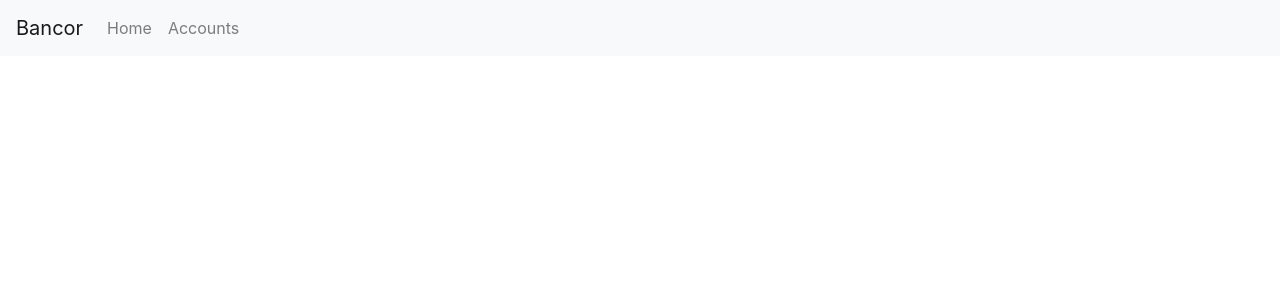
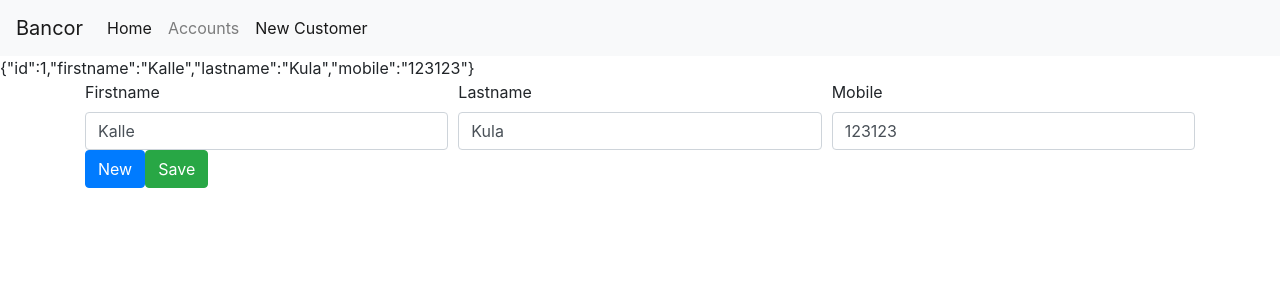
Before and after one commit to Greyhouse-Consulting/bankor.api, an Angular app: page /customer in a window 1280 px wide. Before the commit this address led to /. Shown: the top 300 px of the page. Built offline with nearby package versions, Linux system fonts and the light colour scheme.

Commit message:
Adding customer component

```diff
--- a/src/app/account/account.component.html
+++ b/src/app/account/account.component.html
@@ -2,4 +2,6 @@
 
 <div class="container">
   account works for id <b>{{id}}</b>!
+
+
 </div>
--- a/src/app/account/account.component.ts
+++ b/src/app/account/account.component.ts
@@ -10,7 +10,7 @@ export class AccountComponent implements OnInit {
 
   id: number;
 
-  constructor( private route: ActivatedRoute,) {
+  constructor( private route: ActivatedRoute) {
    }
 
   ngOnInit() {
--- a/src/app/app-routing.module.ts
+++ b/src/app/app-routing.module.ts
@@ -2,6 +2,7 @@ import { NgModule } from '@angular/core';
 import { Routes, RouterModule } from '@angular/router';
 import { AccountComponent } from './account/account.component';
 import { AccountsComponent } from './accounts/accounts.component';
+import { CustomerComponent } from './customer/customer.component';
 
 
 const appRoutes: Routes = [
@@ -12,6 +13,10 @@ const appRoutes: Routes = [
   {
     path: 'accounts',
     component: AccountsComponent
+  },
+  {
+    path: 'customer',
+    component: CustomerComponent
   }
 
 ];
--- a/src/app/app.component.html
+++ b/src/app/app.component.html
@@ -12,7 +12,9 @@
       <li class="nav-item">
         <a class="nav-link" [routerLink]='["/accounts"]' routerLinkActive="active">Accounts</a>
       </li>
-
+      <li class="nav-item">
+        <a class="nav-link" [routerLink]='["/customer"]' routerLinkActive="active">New Customer</a>
+      </li>
     </ul>
   </div>
 </nav>
--- /dev/null
+++ b/src/app/customer.ts
@@ -0,0 +1,8 @@
+export class Customer {
+
+    constructor(
+    public id : number,
+    public firstname : string,
+    public lastname : string,
+    public mobile : string) {}
+}
--- /dev/null
+++ b/src/app/customer/customer.component.html
@@ -0,0 +1,27 @@
+{{diagnostic}}
+<div class="container">
+
+  <div class="form-row">
+    <div class="col">
+      <label class="label" for="firstname">Firstname</label>
+      <input type="text" class="form-control" placeholder="Firstname" id="firstname" name="firstname" required minlength="4"
+        [(ngModel)]="model.firstname" #firstname="ngModel">
+      <div *ngIf="firstname.invalid && (firstname.dirty || firstname.touched)" class="alert alert-danger">
+        <div *ngIf="firstname.errors.required">Name is required.</div>
+        <div *ngIf="firstname.errors.minlength">Name must be at least 4 characters long.</div>
+      </div>
+    </div>
+    <div class="col">
+      <label class="label" for="lastname">Lastname</label>
+      <input type="text" class="form-control" placeholder="Lastname" id="lastname" [(ngModel)]="model.lastname"
+        required>
+    </div>
+    <div class="col">
+      <label class="label" for="mobile">Mobile</label>
+      <input type="text" class="form-control" placeholder="Mobile" id="mobile" required [(ngModel)]="model.mobile">
+    </div>
+  </div>
+
+  <button type="button" class="btn btn-primary" (click)="new()">New</button>
+  <button type="submit" class="btn btn-success">Save</button>
+</div>
--- /dev/null
+++ b/src/app/customer/customer.component.ts
@@ -0,0 +1,20 @@
+import { Component } from '@angular/core';
+import { Customer } from '../customer';
+
+@Component({
+  selector: 'app-customer',
+  templateUrl: './customer.component.html',
+  styleUrls: ['./customer.component.css']
+})
+export class CustomerComponent {
+
+  public model: Customer = new Customer(1, "Kalle", "Kula", "123123");
+
+  constructor() { }
+
+  public new(){
+    this.model = new Customer(-1, "", "","" );
+  }
+
+  get diagnostic() { return JSON.stringify(this.model); }
+}
--- /dev/null
+++ b/src/app/mock-customers.ts
@@ -0,0 +1,6 @@
+import {Customer} from './customer'
+
+export const CUSTOMERS : Customer[] = [
+    { id: 1, firstname: "Kalle", lastname :"Kula", mobile: "13246796" },
+    { id: 2, firstname: "Petter", lastname :"Petterson", mobile: "13246796" }
+]
```
Also changed, not shown: src/app/app.module.ts (+7 -2 lines), src/app/customer/customer.component.css (added), 1 other file (tests, documents, lock files or other folders).
